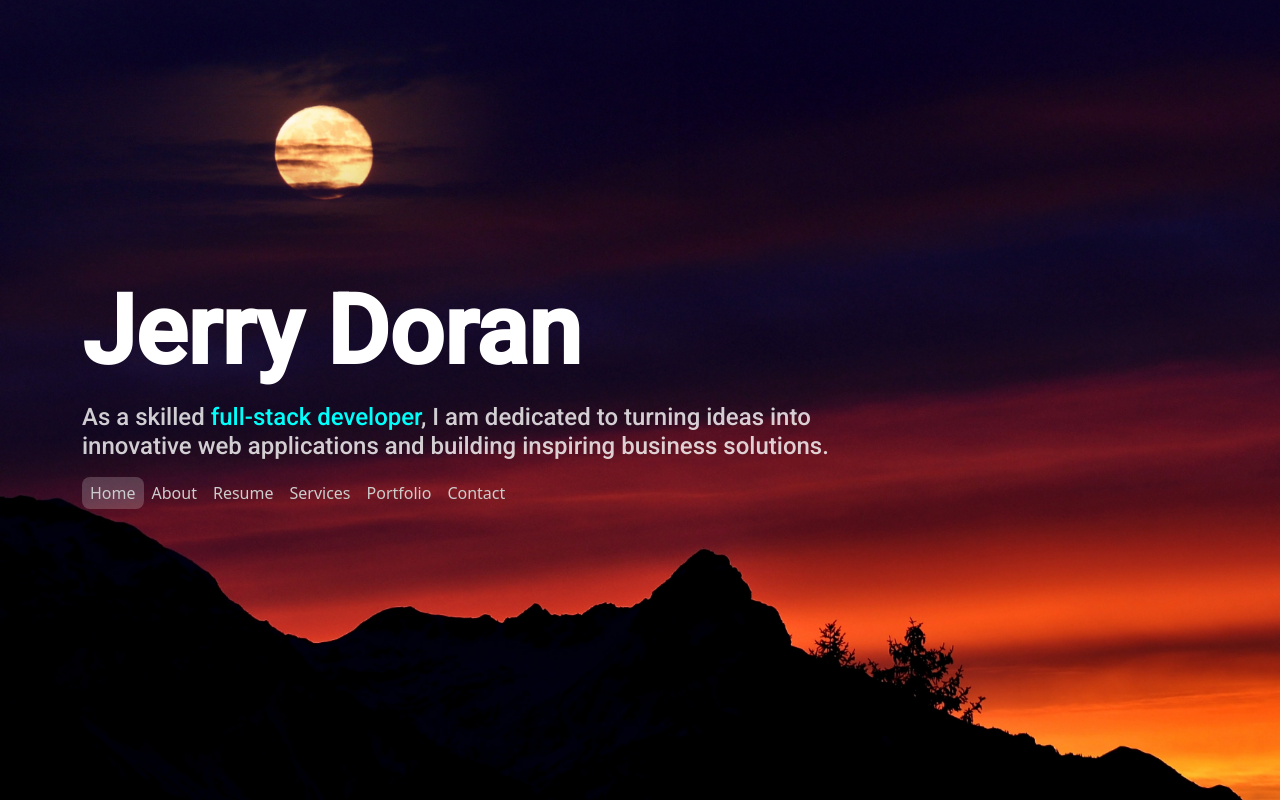
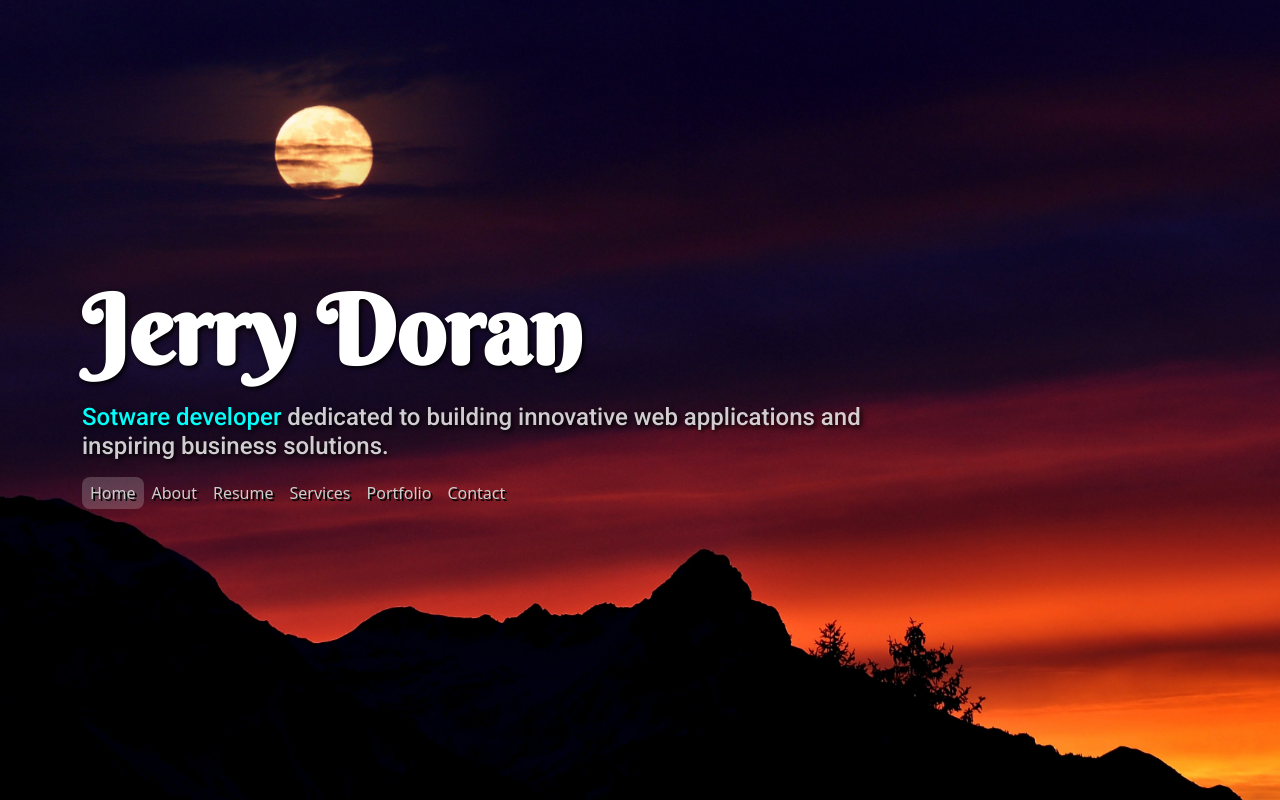
Before and after one commit to JerryDoran/my-dev-portfolio, a Next.js app: page / in a window 1280 px wide. Built offline with nearby package versions, Linux system fonts and the light colour scheme.

Commit message:
added text shadows and changed font for name

```diff
--- a/app/globals.css
+++ b/app/globals.css
@@ -29,7 +29,7 @@ body {
 body::before {
   content: '';
   position: fixed;
-  background: #040404 url('/images/bg-image.jpg') center center no-repeat;
+  background: url('/images/bg-image.jpg') center center no-repeat;
   background-size: cover;
   left: 0;
   right: 0;
--- a/components/Header.jsx
+++ b/components/Header.jsx
@@ -77,9 +77,8 @@ export default function Header() {
             initial='initial'
             animate='animate'
           >
-            As a skilled <span>full-stack developer</span>, I am dedicated to
-            turning ideas into innovative web applications and building
-            inspiring business solutions.
+            <span>Sotware developer</span> dedicated to building innovative web
+            applications and inspiring business solutions.
           </motion.h2>
         </div>
         <nav id='navbar' className='navbar'>
--- a/components/header.css
+++ b/components/header.css
@@ -13,7 +13,9 @@
 }
 
 #header h1 {
+  font-family: 'Berkshire Swash';
   font-size: 6rem;
+  text-shadow: 2px 2px 5px #000;
   margin: 0;
   padding: 0;
   line-height: 1;
@@ -22,6 +24,7 @@
 
 #header h2 {
   font-size: 1.5rem;
+  text-shadow: 2px 2px 5px #000;
   padding-top: 1.5rem;
   color: rgba(255, 255, 255, 0.8);
 }
--- a/components/navListItem.css
+++ b/components/navListItem.css
@@ -25,10 +25,11 @@
 
 .navbar a {
   padding: 0.25rem 0.5rem;
+  text-shadow: 2px 2px 0px #000;
 }
 
 .navbar .active {
-  background-color: rgba(255, 255, 255, 0.2);
+  background-color: hsla(0, 0%, 100%, 0.2);
   border-radius: 8px;
 }
 
```
